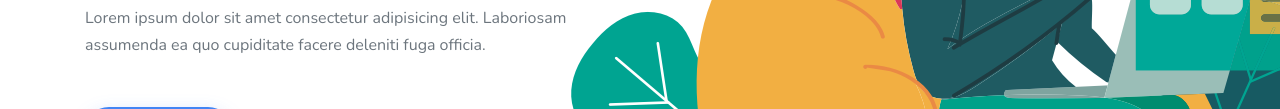
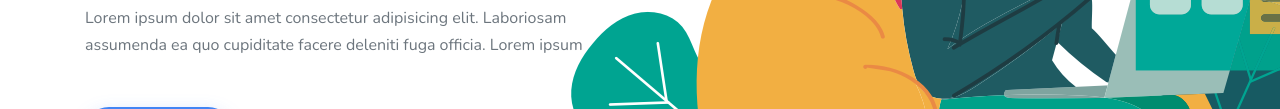
Before and after one commit to willdanz/willdanz.github.io, a plain HTML site: page index.html in a window 1280 px wide. Shown: the part 375-484 px from the top of the page. Drawn offline with nearby package versions, Linux system fonts and the light colour scheme; files whose address does not match are found by name.

Commit message:
Update index.html

```diff
--- a/index.html
+++ b/index.html
@@ -105,7 +105,7 @@
             <div class="row mb-4" data-aos="fade-up" data-aos-delay="200">
               <div class="col-lg-6 mr-auto">
                 <h1>Make Your Business More Profitable</h1>
-                <p class="mb-5">Lorem ipsum dolor sit amet consectetur adipisicing elit. Laboriosam assumenda ea quo cupiditate facere deleniti fuga officia.</p>
+                <p class="mb-5">Lorem ipsum dolor sit amet consectetur adipisicing elit. Laboriosam assumenda ea quo cupiditate facere deleniti fuga officia. Lorem ipsum</p>
                 <div>
                   <a href="#" class="btn btn-primary mr-2 mb-2">Get Started</a>
                 </div>
```
